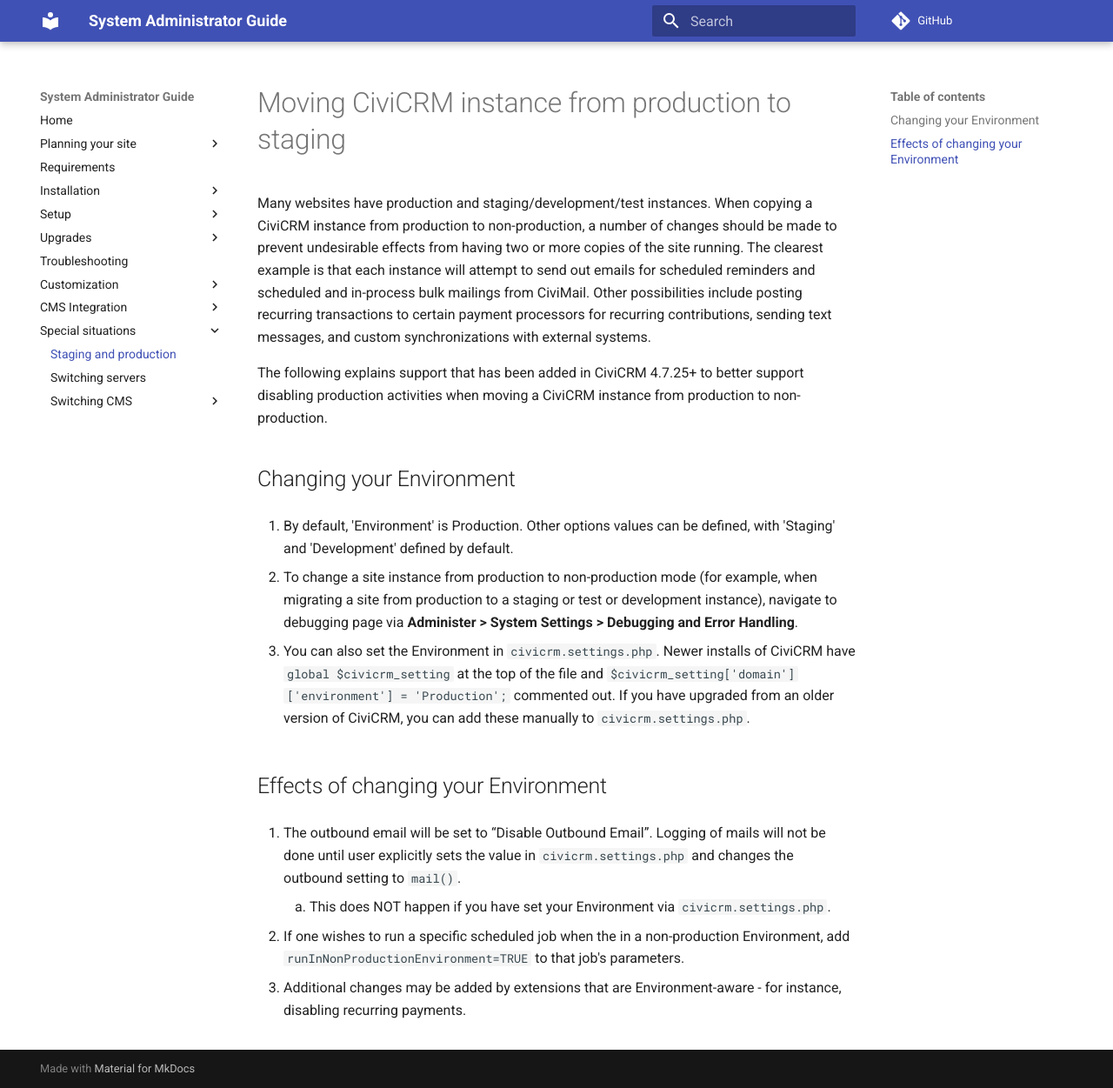
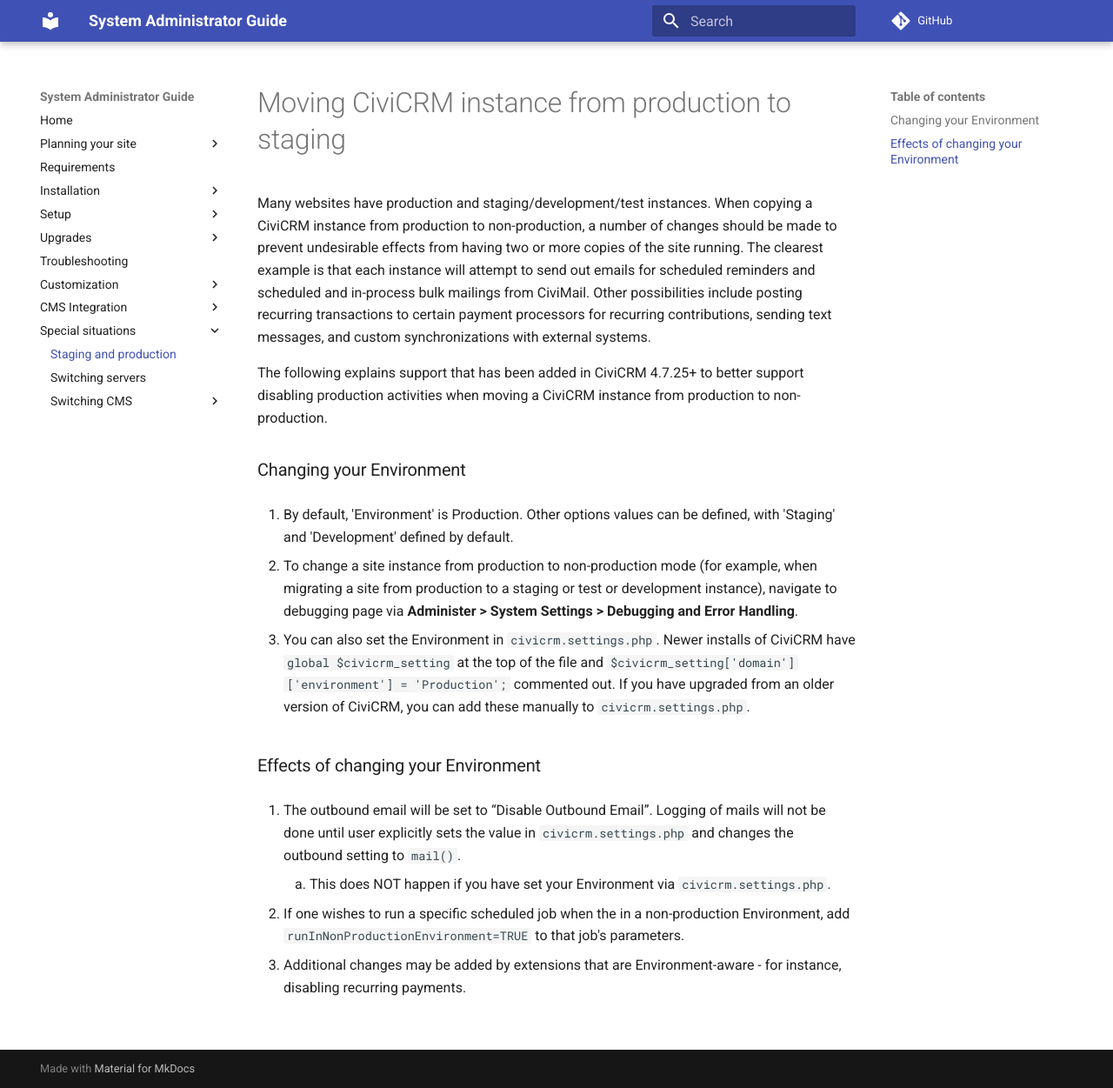
Before and after one commit to civicrm/civicrm-sysadmin-guide, an MkDocs documentation site: the page built from docs/misc/staging-production.md, in a window 1280 px wide and 1251 px high. Shown: the whole window at 87% size. Built offline with MkDocs 1.6.1 and Material for MkDocs 9.7.7, drawn with Linux system fonts in a browser that asks for light colours; comment, search, counter and statistics services are not loaded; old or Windows-style settings are respelled for this version of MkDocs.

Commit message:
Revert "Fixing header levels."
This reverts commit fb9d6addb6aa4e39a5df7201ef81ddccd72dfab9.

```diff
--- a/docs/misc/staging-production.md
+++ b/docs/misc/staging-production.md
@@ -4,7 +4,7 @@ Many websites have production and staging/development/test instances. When copyi
 
 The following explains support that has been added in CiviCRM 4.7.25+ to better support disabling production activities when moving a CiviCRM instance from production to non-production.
 
-## Changing your Environment
+### Changing your Environment
 
 1. By default, 'Environment' is Production. Other options values can be defined, with 'Staging' and 'Development' defined by default.
 
@@ -12,7 +12,7 @@ The following explains support that has been added in CiviCRM 4.7.25+ to better
 
 1. You can also set the Environment in `civicrm.settings.php`.  Newer installs of CiviCRM have `global $civicrm_setting` at the top of the file and `$civicrm_setting['domain']['environment'] = 'Production';` commented out.  If you have upgraded from an older version of CiviCRM, you can add these manually to `civicrm.settings.php`.
 
-## Effects of changing your Environment
+### Effects of changing your Environment
 
 1. The outbound email will be set to “Disable Outbound Email”. Logging of mails will not be done until user explicitly sets the value in `civicrm.settings.php` and changes the outbound setting to `mail()`.
      1. This does NOT happen if you have set your Environment via `civicrm.settings.php`.
```
Also changed, not shown: docs/misc/switch-cms.md (line endings or trailing spaces).
